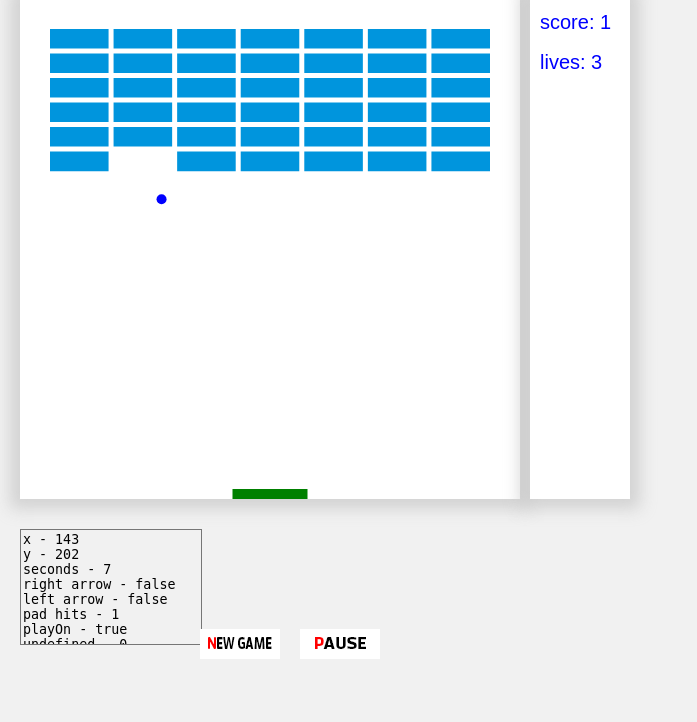
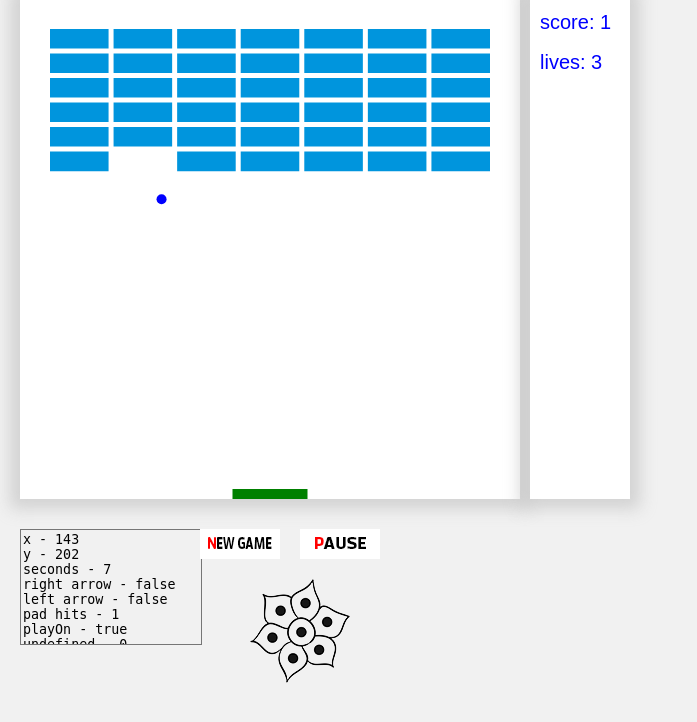
Before and after one commit to Kubik13/BrickGame, a PHP site: page / in a window 1280 px wide. Shown: the part 21-743 px from the top of the page, without its empty margins (0-697 px from the left). Run offline with PHP 8.4, Linux system fonts and the light colour scheme.

Commit message:
Add files via upload

```diff
--- a/css.css
+++ b/css.css
@@ -22,22 +22,6 @@
 	outline: none;
 }
 
-#pause_button { position: absolute;
-	top: 550px;
-	left: 200px;
-	width: 80px;
-	height: 30px;
-	outline: none;
-}
-
-#new_game_button { position: absolute;
-	top: 550px;
-	left: 300px;
-	width: 80px;
-	height: 30px;
-	outline: none;
-}
-
 .gamebutton {position: absolute;
 	overflow: hidden;
 	width: 80px;
@@ -49,3 +33,15 @@
 .button_img:hover {
 	transform: scale(1.2);
 }
+
+.star {position: absolute;
+	overflow: hidden;
+	top: 600px;
+	left: 250px;
+}
+.star_img {
+	transition: 2s;
+}
+.star_img:hover{
+	transform: rotate(360deg);
+}
--- a/index.html
+++ b/index.html
@@ -11,12 +11,16 @@
 	<canvas id="side_canvas" width="100" height="500" ></canvas>
 	<textarea id="log"></textarea>
 
-	<div class="gamebutton" style= "position: absolute; top:650px; left:300px">
+	<div class="gamebutton" style= "position: absolute; top:550px; left:300px">
 		<img class="button_img" src="pause_button.png" onclick="pause_game()">
 	</div>
 
-	<div class="gamebutton" style= "position: absolute; top:650px; left:200px">
+	<div class="gamebutton" style= "position: absolute; top:550px; left:200px">
 		<img class = "button_img" src="newgame_button.png" onclick="new_game()">
+	</div>
+
+	<div class="star">
+		<img class = "star_img" src="star.png">
 	</div>
 
 
```
Also changed, not shown: star.png (added).
